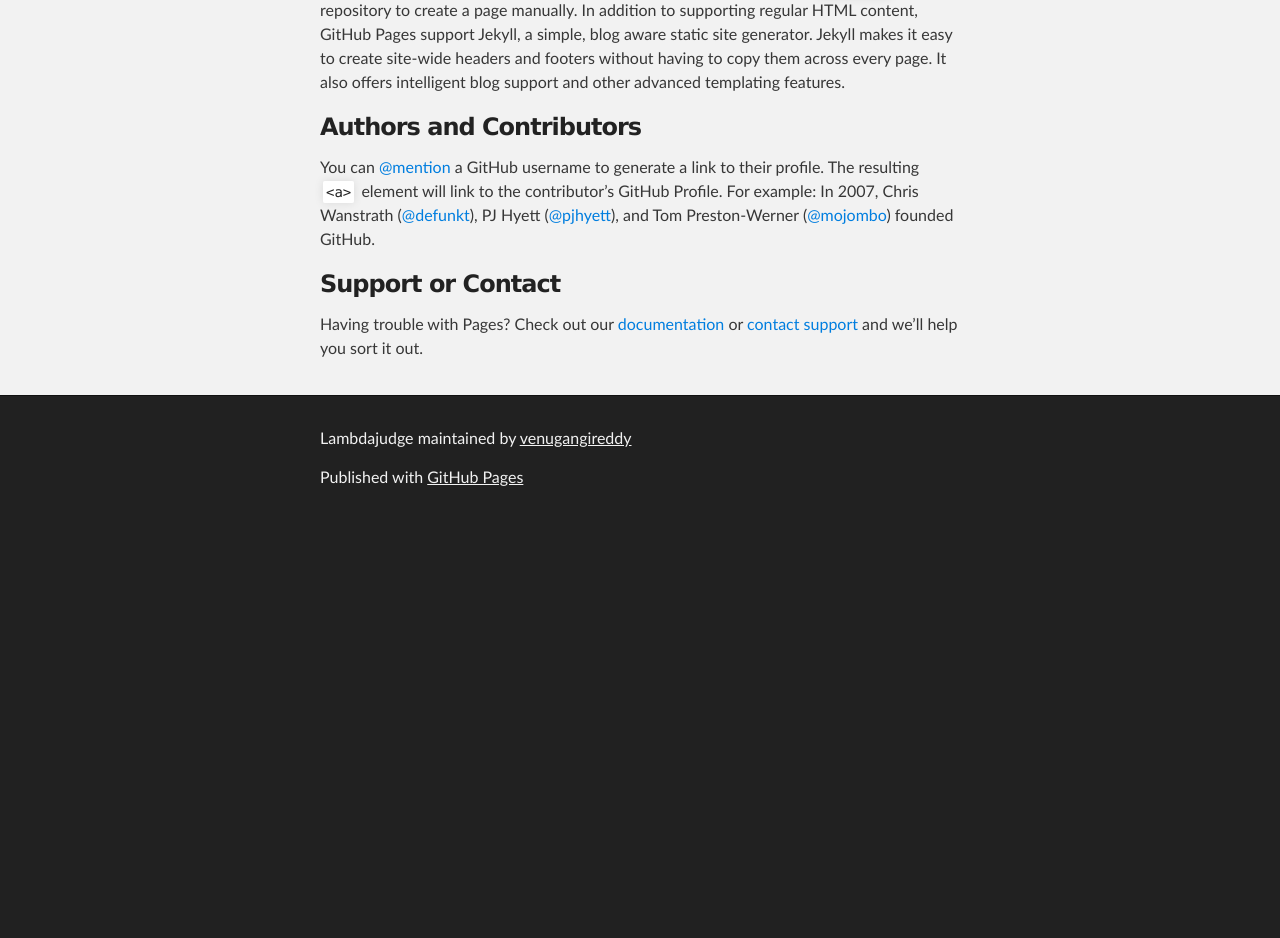
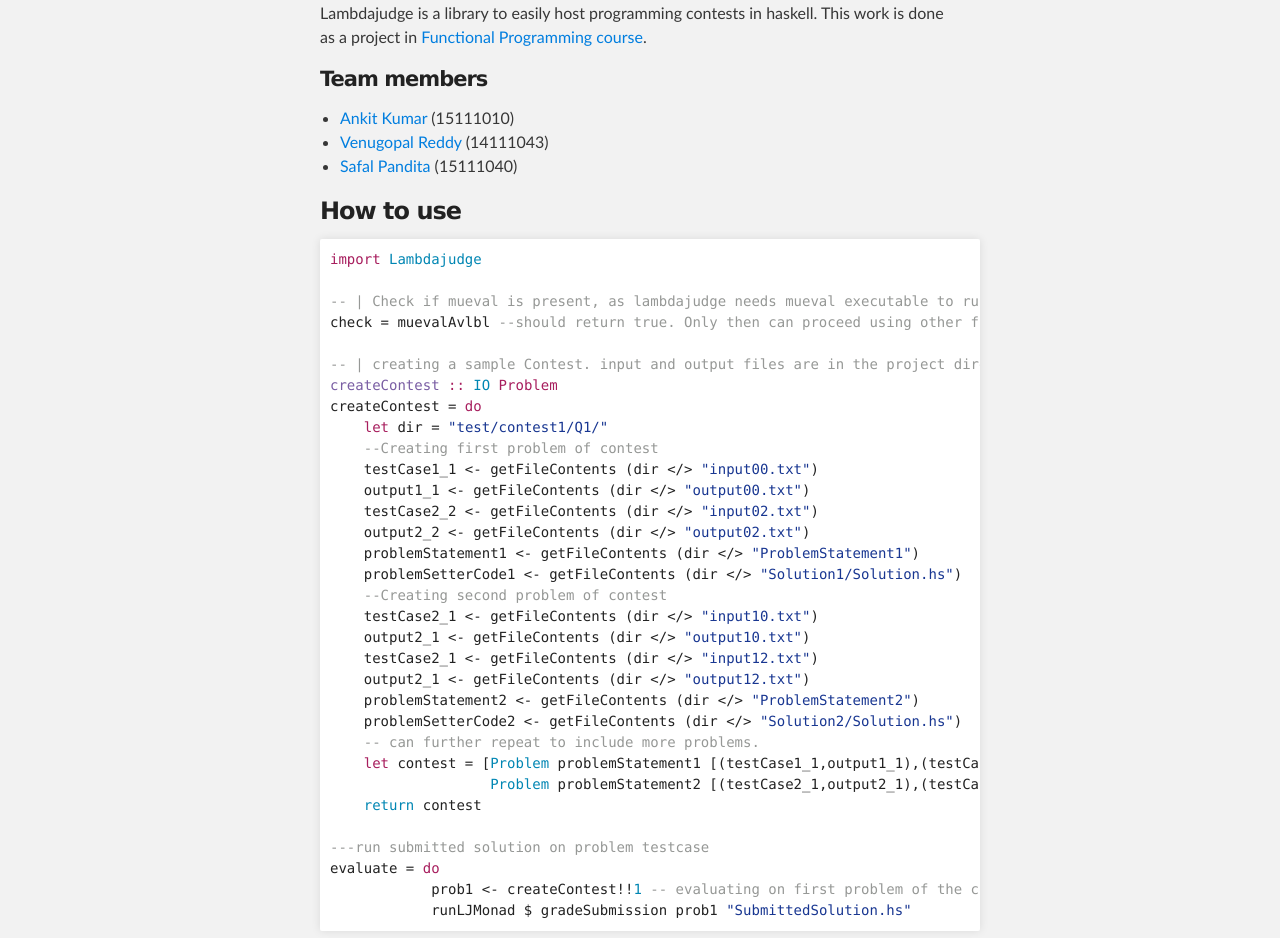
Before and after one commit to vgangireddyin/Lambdajudge, a plain HTML site: page index.html in a window 1280 px wide. Shown: the part 706-1644 px from the top of the page. Before the commit the page ends 1230 px from the top, so only its background shows below. Drawn offline with Linux system fonts and the light colour scheme.

Commit message:
Create gh-pages branch via GitHub

```diff
--- a/index.html
+++ b/index.html
@@ -31,30 +31,85 @@
     <!-- MAIN CONTENT -->
     <div id="main_content_wrap" class="outer">
       <section id="main_content" class="inner">
-        <h3>
-<a id="welcome-to-github-pages" class="anchor" href="#welcome-to-github-pages" aria-hidden="true"><span class="octicon octicon-link"></span></a>Welcome to GitHub Pages.</h3>
+        <h1>
+<a id="lambdajudge-" class="anchor" href="#lambdajudge-" aria-hidden="true"><span class="octicon octicon-link"></span></a>Lambdajudge <a href="https://travis-ci.org/venugangireddy/Lambdajudge"><img src="https://travis-ci.org/venugangireddy/Lambdajudge.svg?branch=master" alt="Build Status"></a>
+</h1>
 
-<p>This automatic page generator is the easiest way to create beautiful pages for all of your projects. Author your page content here <a href="https://guides.github.com/features/mastering-markdown/">using GitHub Flavored Markdown</a>, select a template crafted by a designer, and publish. After your page is generated, you can check out the new <code>gh-pages</code> branch locally. If you’re using GitHub Desktop, simply sync your repository and you’ll see the new branch.</p>
+<p>Lambdajudge is a library to easily host programming contests in haskell. This work is done as a project in <a href="http://cse.iitk.ac.in/users/ppk/teaching/Functional-Programming/index.html">Functional Programming course</a>.</p>
+
+<h4>
+<a id="team-members" class="anchor" href="#team-members" aria-hidden="true"><span class="octicon octicon-link"></span></a>Team members</h4>
+
+<ul>
+<li>
+<a href="https://github.com/ankitku">Ankit Kumar</a> (15111010)</li>
+<li>
+<a href="https://github.com/venugangireddy">Venugopal Reddy</a> (14111043)</li>
+<li>
+<a href="https://github.com/imhobo">Safal Pandita</a> (15111040)</li>
+</ul>
 
 <h3>
-<a id="designer-templates" class="anchor" href="#designer-templates" aria-hidden="true"><span class="octicon octicon-link"></span></a>Designer Templates</h3>
+<a id="how-to-use" class="anchor" href="#how-to-use" aria-hidden="true"><span class="octicon octicon-link"></span></a>How to use</h3>
 
-<p>We’ve crafted some handsome templates for you to use. Go ahead and click 'Continue to layouts' to browse through them. You can easily go back to edit your page before publishing. After publishing your page, you can revisit the page generator and switch to another theme. Your Page content will be preserved.</p>
+<div class="highlight highlight-source-haskell"><pre><span class="pl-k">import</span> <span class="pl-c1">Lambdajudge</span>
+
+<span class="pl-c">-- | Check if mueval is present, as lambdajudge needs mueval executable to run</span>
+check = muevalAvlbl <span class="pl-c">--should return true. Only then can proceed using other functions.</span>
+
+<span class="pl-c">-- | creating a sample Contest. input and output files are in the project directory</span>
+<span class="pl-en">createContest</span> <span class="pl-k">::</span> <span class="pl-c1">IO</span> <span class="pl-k">Problem</span>
+createContest = <span class="pl-k">do</span>
+    <span class="pl-k">let</span> dir = <span class="pl-s"><span class="pl-pds">"</span>test/contest1/Q1/<span class="pl-pds">"</span></span>
+    <span class="pl-c">--Creating first problem of contest</span>
+    testCase1_1 &lt;- getFileContents (dir &lt;/&gt; <span class="pl-s"><span class="pl-pds">"</span>input00.txt<span class="pl-pds">"</span></span>)
+    output1_1 &lt;- getFileContents (dir &lt;/&gt; <span class="pl-s"><span class="pl-pds">"</span>output00.txt<span class="pl-pds">"</span></span>)
+    testCase2_2 &lt;- getFileContents (dir &lt;/&gt; <span class="pl-s"><span class="pl-pds">"</span>input02.txt<span class="pl-pds">"</span></span>)
+    output2_2 &lt;- getFileContents (dir &lt;/&gt; <span class="pl-s"><span class="pl-pds">"</span>output02.txt<span class="pl-pds">"</span></span>)
+    problemStatement1 &lt;- getFileContents (dir &lt;/&gt; <span class="pl-s"><span class="pl-pds">"</span>ProblemStatement1<span class="pl-pds">"</span></span>)
+    problemSetterCode1 &lt;- getFileContents (dir &lt;/&gt; <span class="pl-s"><span class="pl-pds">"</span>Solution1/Solution.hs<span class="pl-pds">"</span></span>)
+    <span class="pl-c">--Creating second problem of contest</span>
+    testCase2_1 &lt;- getFileContents (dir &lt;/&gt; <span class="pl-s"><span class="pl-pds">"</span>input10.txt<span class="pl-pds">"</span></span>)
+    output2_1 &lt;- getFileContents (dir &lt;/&gt; <span class="pl-s"><span class="pl-pds">"</span>output10.txt<span class="pl-pds">"</span></span>)
+    testCase2_1 &lt;- getFileContents (dir &lt;/&gt; <span class="pl-s"><span class="pl-pds">"</span>input12.txt<span class="pl-pds">"</span></span>)
+    output2_1 &lt;- getFileContents (dir &lt;/&gt; <span class="pl-s"><span class="pl-pds">"</span>output12.txt<span class="pl-pds">"</span></span>)
+    problemStatement2 &lt;- getFileContents (dir &lt;/&gt; <span class="pl-s"><span class="pl-pds">"</span>ProblemStatement2<span class="pl-pds">"</span></span>)
+    problemSetterCode2 &lt;- getFileContents (dir &lt;/&gt; <span class="pl-s"><span class="pl-pds">"</span>Solution2/Solution.hs<span class="pl-pds">"</span></span>)
+    <span class="pl-c">-- can further repeat to include more problems.</span>
+    <span class="pl-k">let</span> contest = [<span class="pl-c1">Problem</span> problemStatement1 [(testCase1_1,output1_1),(testCase1_2,output1_2<span class="pl-k">)]</span> problemSetterCode1 <span class="pl-c1">5</span>,
+                   <span class="pl-c1">Problem</span> problemStatement2 [(testCase2_1,output2_1),(testCase2_2,output2_2<span class="pl-k">)]</span> problemSetterCode2 <span class="pl-c1">3</span>]
+    <span class="pl-c1">return</span> contest
+
+<span class="pl-c">---run submitted solution on problem testcase</span>
+evaluate = <span class="pl-k">do</span>
+            prob1 &lt;- createContest!!<span class="pl-c1">1</span> <span class="pl-c">-- evaluating on first problem of the contest</span>
+            runLJMonad $ gradeSubmission prob1 <span class="pl-s"><span class="pl-pds">"</span>SubmittedSolution.hs<span class="pl-pds">"</span></span></pre></div>
 
 <h3>
-<a id="creating-pages-manually" class="anchor" href="#creating-pages-manually" aria-hidden="true"><span class="octicon octicon-link"></span></a>Creating pages manually</h3>
+<a id="features" class="anchor" href="#features" aria-hidden="true"><span class="octicon octicon-link"></span></a>Features</h3>
 
-<p>If you prefer to not use the automatic generator, push a branch named <code>gh-pages</code> to your repository to create a page manually. In addition to supporting regular HTML content, GitHub Pages support Jekyll, a simple, blog aware static site generator. Jekyll makes it easy to create site-wide headers and footers without having to copy them across every page. It also offers intelligent blog support and other advanced templating features.</p>
+<ul>
+<li>Submitted code is run in mueval, which avoids attacks like unsafePerformIO etc..</li>
+<li>Only runs the "solution" function of type  String -&gt; String. Hence, code has to be pure. So Type safety ensures     safety of execution.</li>
+<li>provides logging and error handling for debugging purposes</li>
+</ul>
 
 <h3>
-<a id="authors-and-contributors" class="anchor" href="#authors-and-contributors" aria-hidden="true"><span class="octicon octicon-link"></span></a>Authors and Contributors</h3>
+<a id="install-from-hackage" class="anchor" href="#install-from-hackage" aria-hidden="true"><span class="octicon octicon-link"></span></a>Install from Hackage:</h3>
 
-<p>You can <a href="https://github.com/blog/821" class="user-mention">@mention</a> a GitHub username to generate a link to their profile. The resulting <code>&lt;a&gt;</code> element will link to the contributor’s GitHub Profile. For example: In 2007, Chris Wanstrath (<a href="https://github.com/defunkt" class="user-mention">@defunkt</a>), PJ Hyett (<a href="https://github.com/pjhyett" class="user-mention">@pjhyett</a>), and Tom Preston-Werner (<a href="https://github.com/mojombo" class="user-mention">@mojombo</a>) founded GitHub.</p>
+<div class="highlight highlight-source-shell"><pre>    $ cabal install Lambdajudge</pre></div>
 
 <h3>
-<a id="support-or-contact" class="anchor" href="#support-or-contact" aria-hidden="true"><span class="octicon octicon-link"></span></a>Support or Contact</h3>
+<a id="install-from-unpacked-release-tarball-or-source-repo" class="anchor" href="#install-from-unpacked-release-tarball-or-source-repo" aria-hidden="true"><span class="octicon octicon-link"></span></a>Install from unpacked release tarball or source repo:</h3>
 
-<p>Having trouble with Pages? Check out our <a href="https://help.github.com/pages">documentation</a> or <a href="https://github.com/contact">contact support</a> and we’ll help you sort it out.</p>
+<div class="highlight highlight-source-shell"><pre>    $ <span class="pl-c1">cd</span> Lambdajudge
+    $ cabal install</pre></div>
+
+<h3>
+<a id="just-play-with-it-without-installing" class="anchor" href="#just-play-with-it-without-installing" aria-hidden="true"><span class="octicon octicon-link"></span></a>Just play with it without installing:</h3>
+
+<div class="highlight highlight-source-shell"><pre>    $ cabal build
+    $ cabal repl</pre></div>
       </section>
     </div>
 
```
Also changed, not shown: params.json (+1 -1 lines).
